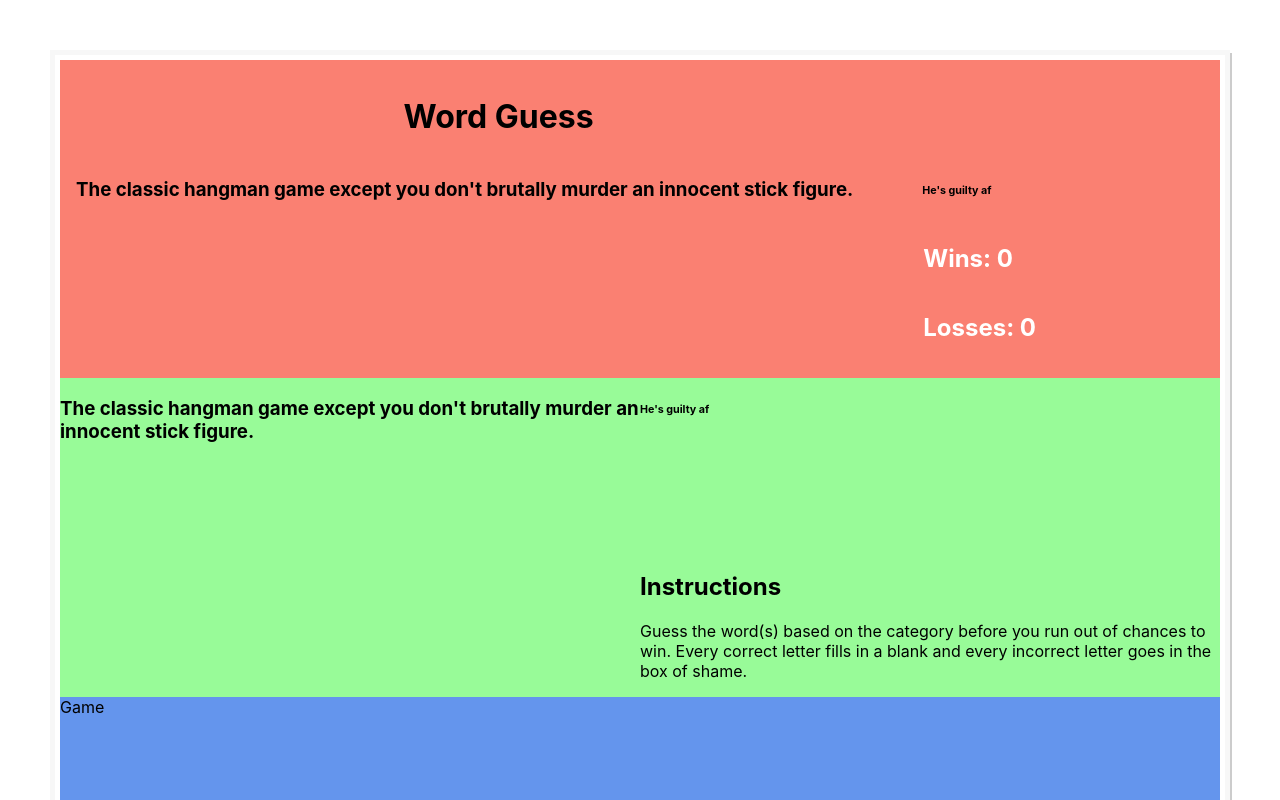
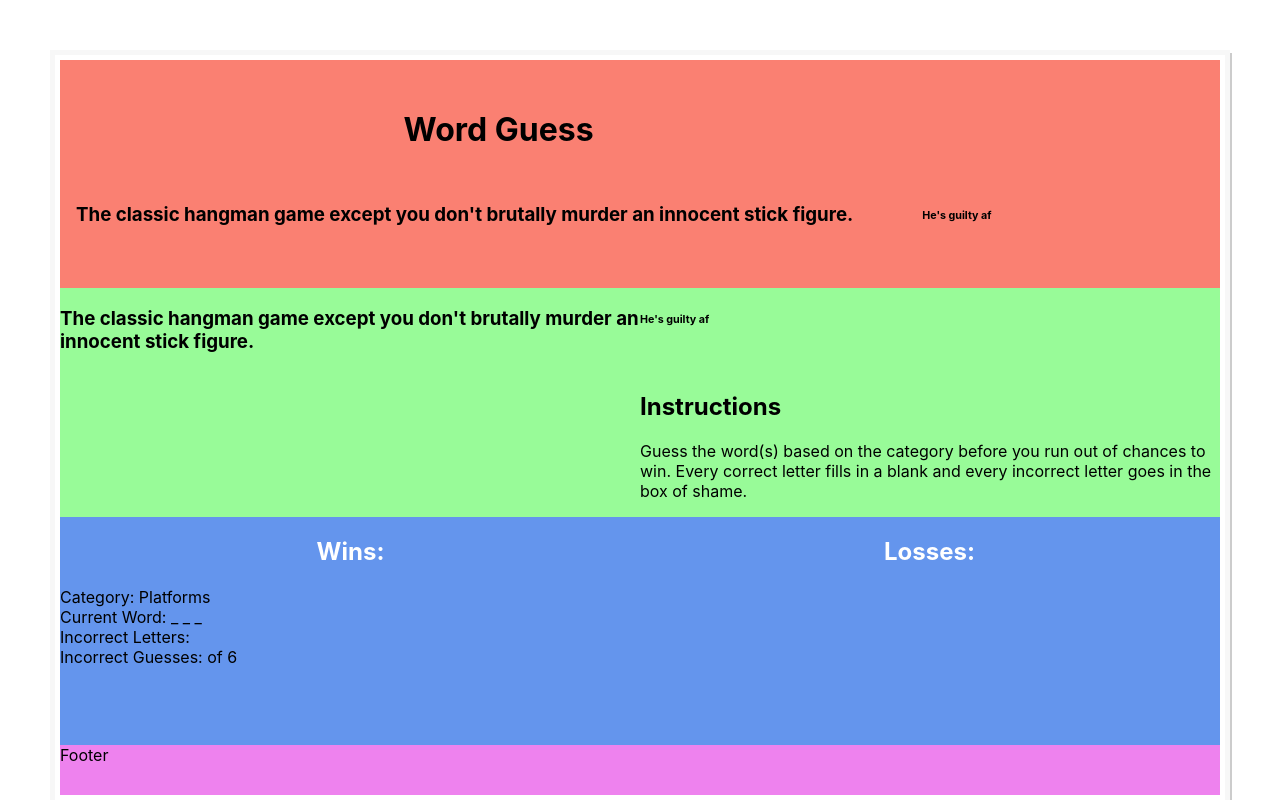
Before and after one commit to DTHutton/word-guess-react, a React (Create React App) app: page / in a window 1280 px wide. Shown: the top 800 px of the page. Built offline with nearby package versions, Linux system fonts and the light colour scheme.

Commit message:
Category and word are randomly selected now. gameStart function generates underscores for letters and '|' for spaces. onKeyUp function records keycode and pushes to array which is then logged.

```diff
--- a/src/components/Game/index.css
+++ b/src/components/Game/index.css
@@ -2,4 +2,25 @@
   grid-column: 1 / -1;
   grid-row: 3 / span 1;
   background-color: cornflowerblue;
+  grid-template-rows: 1fr 3fr 1fr;
 }
+
+.counter{
+  grid-row: 1 /2;
+  display: grid;
+  margin: 1px;
+  justify-items: center;
+  grid-template-columns: repeat(2, 1fr);
+}
+
+.counter-text{
+  color: white;
+}
+
+.currentWord{
+  grid-row: 2 / 3;
+}
+
+.boxOfShame{
+  grid-row: 3 / -1;
+}
--- a/src/components/Game/index.js
+++ b/src/components/Game/index.js
@@ -1,6 +1,80 @@
 import React from "react";
+import { wordbank } from "./wordbank";
 import "./index.css";
 
+// game arrays
+const wordToGuess = [];
+const incorrectLetters = [];
+const incorrectGuesses = [];
+const correctGuesses = [];
+let gamesWon;
+let gamesLost;
+
+// word and category arrays
+const { programs, platforms, accounts } = wordbank;
+const categoriesArr = [programs, platforms, accounts];
+const categoriesArrTitle = [
+  Object.keys({ programs })[0],
+  Object.keys({ platforms })[0],
+  Object.keys({ accounts })[0]
+];
+let catNum;
+let category;
+let word;
+
+//select category and select word from selected category
+const gameStart = () => {
+  catNum = Math.floor(Math.random() * categoriesArrTitle.length);
+  category =
+    categoriesArrTitle[catNum].charAt(0).toUpperCase() +
+    categoriesArrTitle[catNum].slice(1);
+  word =
+    categoriesArr[catNum][Math.floor(Math.random() * categoriesArr.length)];
+
+  // generate underscores for game
+  for (const letter of word) {
+    console.log(letter);
+    if (letter === " ") {
+      wordToGuess.push(" | ")
+    } else {
+      wordToGuess.push(" _")
+    }
+  }
+  console.log(wordToGuess);
+};
+
+const handleOnKeyUp = event => {
+  let guess = event.key;
+  let keyVal = word.indexOf(guess);
+  if (keyVal > -1) {
+    correctGuesses.push(guess);
+    console.log(correctGuesses);
+  }
+}
+
+gameStart();
+
 export default function Game() {
-  return <div className="project-game">Game</div>;
+  return (
+    <div className="project-game" tabIndex={-1} onKeyUp={handleOnKeyUp}>
+      <section className="counter">
+        <h2 id="win-count" className="counter-text">
+          Wins: {gamesWon}
+        </h2>
+        <h2 id="loss-count" className="counter-text">
+          Losses: {gamesLost}
+        </h2>
+      </section>
+
+      <section className="currentWord">
+        <div id="randCategory">Category: {category}</div>
+        <div id="randWord">Current Word: {wordToGuess}</div>
+      </section>
+
+      <section className="boxOfShame">
+        <div id="incLetters">Incorrect Letters: {incorrectLetters}</div>
+        <div className="incorrectCount">Incorrect Guesses: {incorrectGuesses} of 6</div>
+      </section>
+    </div>
+  );
 }
--- /dev/null
+++ b/src/components/Game/wordbank.js
@@ -0,0 +1,34 @@
+export const wordbank = {
+  programs: [
+    "READ 180 Next Generation",
+    "READ 180 Universal",
+    "System 44 Next Generation",
+    "iRead",
+    "FASTT Math Next Generation",
+    "Big Day for PreK",
+    "English 3D",
+    "Do the Math",
+    "Math 180",
+    "Phonics Inventory",
+    "Math Inventory",
+    "Reading Inventory",
+    "Reading Counts"
+  ],
+  platforms: [
+    "SAM",
+    "Teacher Central",
+    "SAM Central",
+    "Next Generation Dashboard",
+    "Leadership Dashboard",
+    "Leader Central",
+    "Tech Central"
+  ],
+  accounts: [
+    "District Admin",
+    "District Tech Admin",
+    "School Admin",
+    "School Tech Admin",
+    "Teacher",
+    "Student"
+  ]
+};
--- a/src/components/Title/index.css
+++ b/src/components/Title/index.css
@@ -14,7 +14,7 @@
   justify-self: center;
 }
 
-.counter{
+/* .counter{
   grid-column: 2 / -1;
   display: grid;
   margin: 1px;
@@ -29,4 +29,4 @@
 
 .loss-count{
   color: white;
-}
+} */
--- a/src/components/Title/index.js
+++ b/src/components/Title/index.js
@@ -10,10 +10,10 @@ export default function Title() {
         stick figure.
       </h3>
       <h6>He's guilty af</h6>
-      <div className="counter">
+      {/* <div className="counter">
         <h2 className="win-count">Wins: 0</h2>
         <h2 className="loss-count">Losses: 0</h2>
-      </div>
+      </div> */}
     </div>
   );
 }
```
